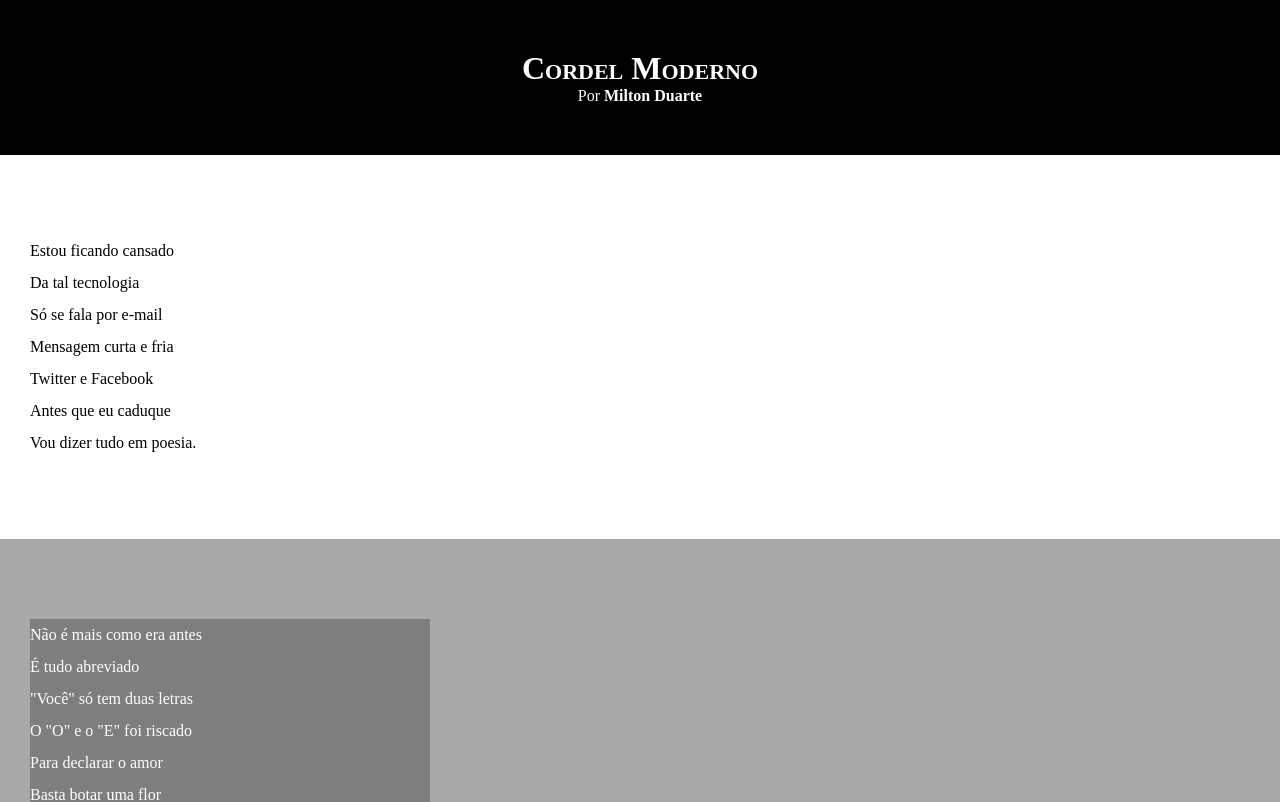
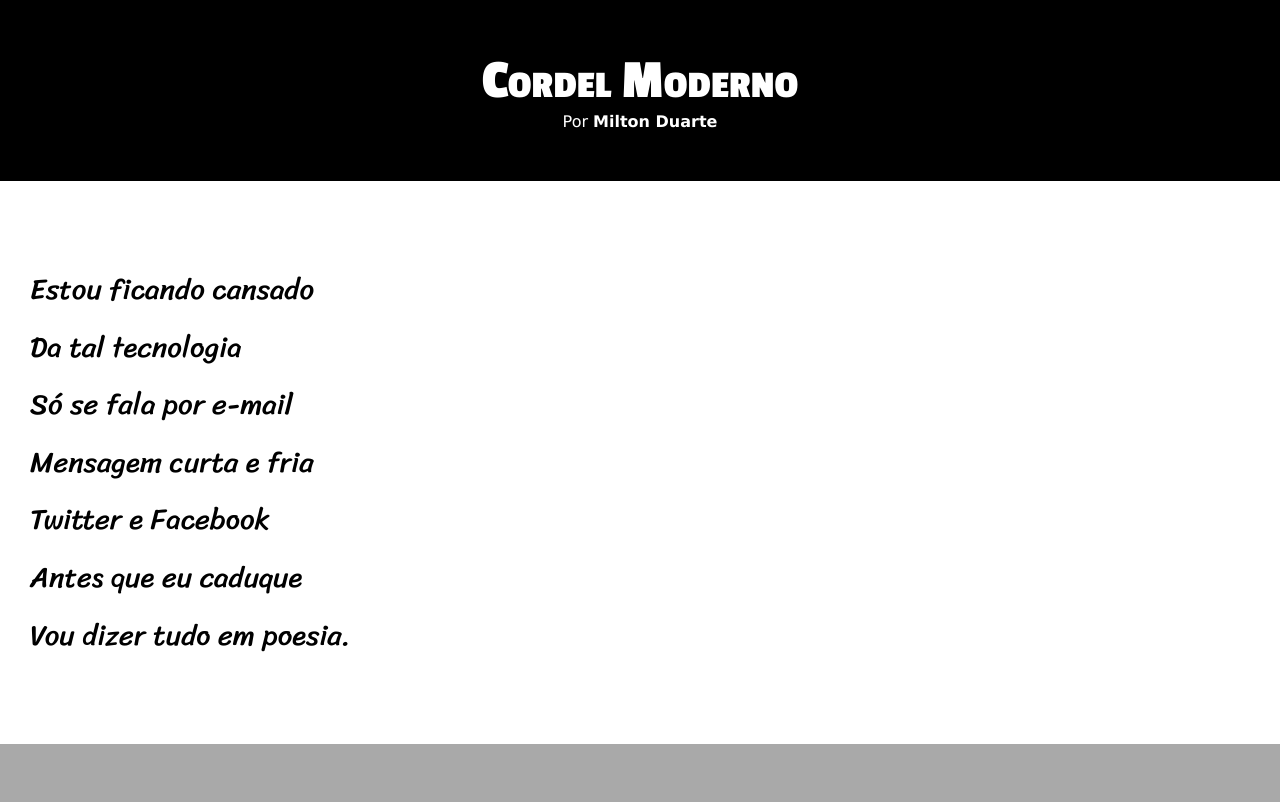
Before and after one commit to Ermersongomes/html-css, a plain HTML site: page Desafios/d012/index.html in a window 1280 px wide. Shown: the top 802 px of the page. Drawn offline with Linux system fonts and the light colour scheme.

Commit message:
Atualizei as fontes

```diff
--- a/Desafios/d012/estilo/style.css
+++ b/Desafios/d012/estilo/style.css
@@ -1,10 +1,20 @@
 @charset "UTF-8";
+@import url('https://fonts.googleapis.com/css2?family=Sriracha&display=swap');
+@import url('https://fonts.googleapis.com/css2?family=Passion+One:wght@400;700;900&display=swap');
+
+:root{
+    --font1: Verdana, Geneva, Tahoma, sans-serif;
+    --font2:"Passion One", sans-serif;
+    --font3: "Sriracha", cursive;
+
+}
 
 *{
     margin: 0px;
     padding: 0px;
 }
 html, body{
+    font-family: var(--font1);
     min-height: 100vh;
     background-color: darkgrey;
 }
@@ -15,7 +25,9 @@ header{
 }
 header>h1{
     padding-top: 50px;
+    font-family: var(--font2);
     font-variant: small-caps;
+    font-size: 3.5em;
 }
 header>p{
     padding-bottom: 50px;
@@ -29,6 +41,8 @@ a:hover{
     text-decoration: underline;
 }
 section{
+    font-family: var(--font3);
+    font-size: 1.8em;
     padding-top: 10vh;
     padding-bottom: 10vh;
     padding-left: 30px;
@@ -44,7 +58,8 @@ section.imagem{
     color: white;
 }
 section.imagem>p{
-    width: 400px;
+    display: inline-block;
+    padding: 5px;
     background-color: rgba(0, 0, 0, 0.253);
 }
 
```
